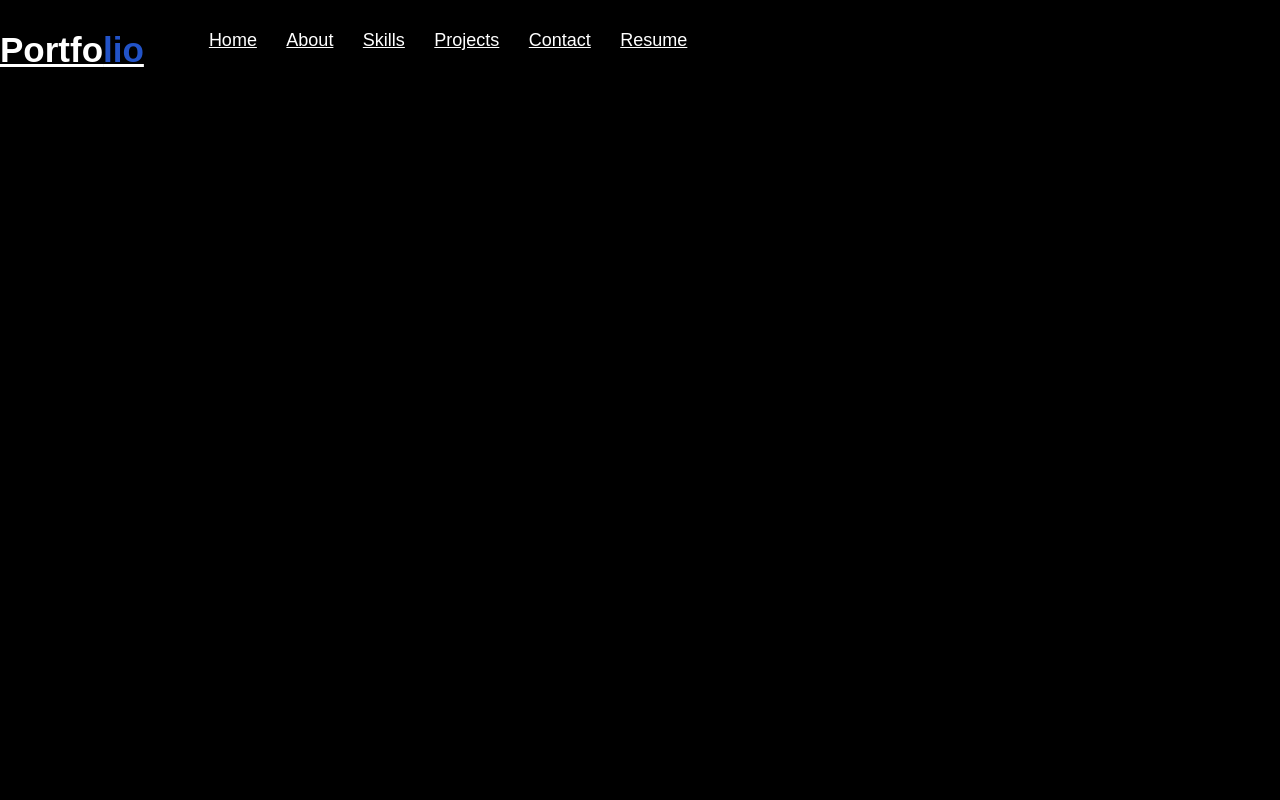
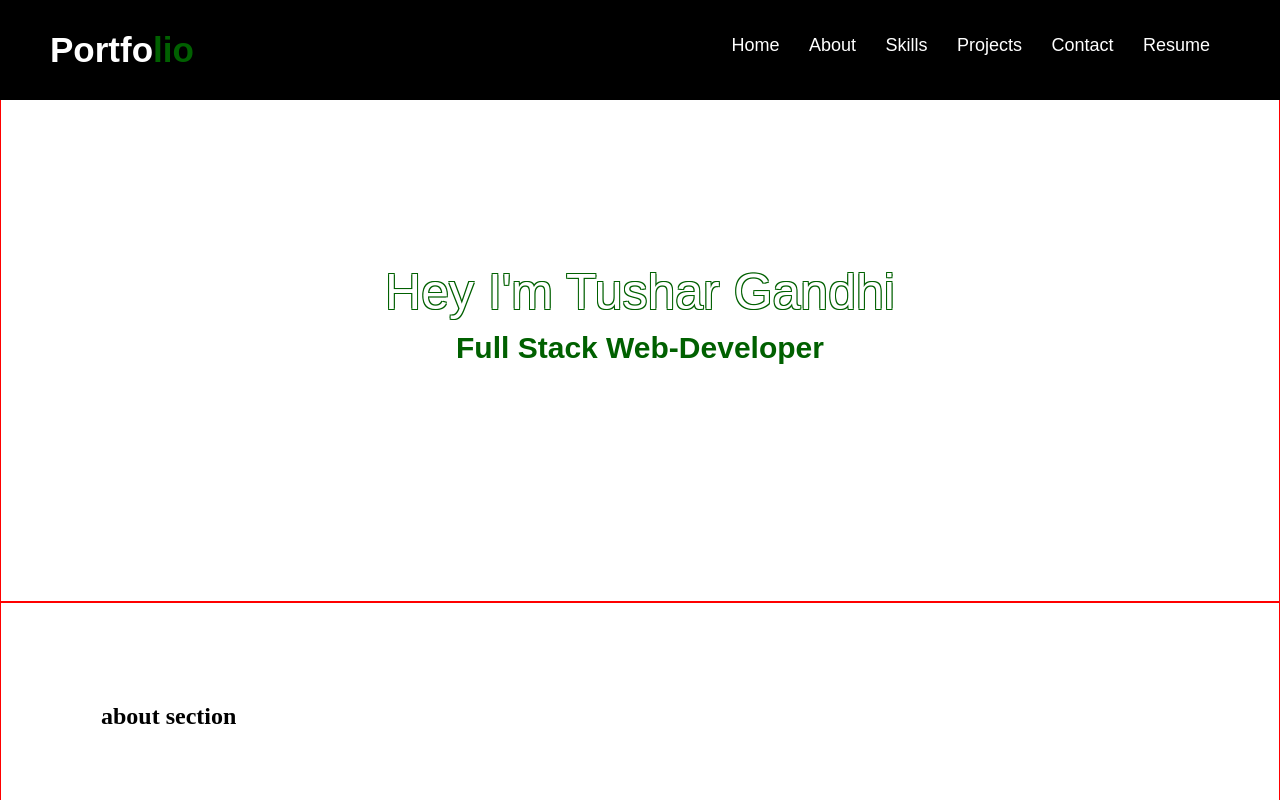
Before and after one commit to Tushargandhi07/Tushargandhi07.github.io, a website: page index.html in a window 1280 px wide. Shown: the top 800 px of the page. Drawn offline with Linux system fonts and the light colour scheme.

Commit message:
navbar done

```diff
--- a/index.css
+++ b/index.css
@@ -1,11 +1,14 @@
-*{
+* {
     margin: 0px;
+    /* background-color: black; */
+}
+/* navbar */
+#nav-menu {
+    width: 100%;
     background-color: black;
-}
-#nav-menu {
     position: fixed;
     display: flex;
-    width: 100%;
+    justify-content: space-between;
     z-index: 999;
     padding: 30px 0;
     font-family: "Ubuntu", sans-serif;
@@ -22,20 +25,29 @@
     align-items: center;
     justify-content: space-between;
 }
+.logo{
+    margin-left: 50px;
+}
 
 #nav-menu .logo a {
     color: #fff;
     font-size: 35px;
     font-weight: 600;
+    text-decoration: none;
 }
 
 #nav-menu .logo a span {
-    color: #2253c8;
+    color:rgb(0, 96, 0);
     transition: all 0.3s ease;
 }
 
 #nav-menu.sticky .logo a span {
     color: #fff;
+}
+
+#nav-menu .menu{
+    margin-right: 70px;
+    padding-top: 5px;
 }
 
 #nav-menu .menu li {
@@ -50,6 +62,7 @@
     font-weight: 500;
     margin-left: 25px;
     transition: color 0.3s ease;
+    text-decoration: none;
 }
 
 #nav-menu .menu li a:hover {
@@ -59,3 +72,43 @@
 #nav-menu.sticky .menu li a:hover {
     color: #fff;
 }
+
+#home ,#about, #projects,#skills,#contact{
+    height: 400px;
+    border: 1px solid red;
+}
+section{
+    padding: 100px;
+}
+
+
+/* home section */
+
+#home{
+    text-align: center;
+}
+
+#home p:nth-child(1){
+    margin-top: 15%;
+    font-size: 50px;
+    color: white;
+    font-family: Arial, Helvetica, sans-serif;
+    text-shadow: -1px 1px 0 rgb(0, 96, 0),
+                          1px 1px 0 rgb(0, 96, 0),
+                         1px -1px 0 rgb(0, 96, 0),
+                        -1px -1px 0 rgb(0, 96, 0);
+}
+
+#home p:nth-child(1):hover{
+    transition: 0.3s;
+    color:rgb(0, 96, 0);
+
+}
+
+#home p:nth-child(2){
+    margin-top: 1%;
+    font-size: 30px;
+    font-family: Arial, Helvetica, sans-serif;
+    font-weight: bolder;
+    color:rgb(0, 96, 0)
+}
--- a/index.html
+++ b/index.html
@@ -20,18 +20,32 @@
                 <li><a href="#contact" class="nav-link contact">Contact</a></li>
                 <li><a href="#resume" class="nav-link resume">Resume</a></li>
             </ul>
-        <div class="menu-btn">
-            <i class="fas fa-bars"></i>
-        </div>
     </div>
 
+    <section id="home">
+         <p id="user-detail-name">  Hey I'm Tushar Gandhi </p>
+         <p id="user-detail-intro"> Full Stack Web-Developer</p>
+    </section>
+    <section id="about" class="about section">
+        <h1>
+            about section
+        </h1>
+    </section>
+    <section id="skills">
+        <h1>skills section</h1>
+    </section>
+    <section id="projects">
+        <h1>projects section</h1>
+    </section>
+    <section id="contact">
+        <h1>contact section</h1>
+    </section>
 
-
-    <div id="home"></div>
+    <!-- <div id="home"></div>
     <div id="about" class="about section"></div>
     <div id="skills"></div>
     <div id="projects"></div>
-    <div id="contact"></div>
+    <div id="contact"></div> -->
 </body>
 
 </html>
```
Lines whose indentation alone changed are shown as unchanged.
